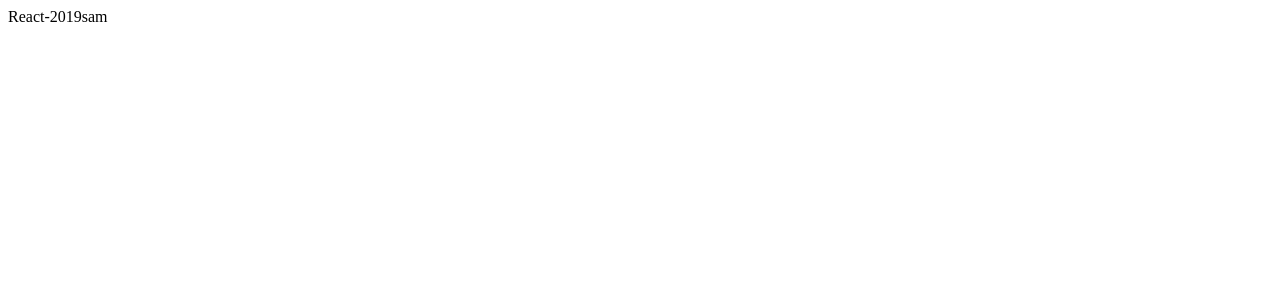
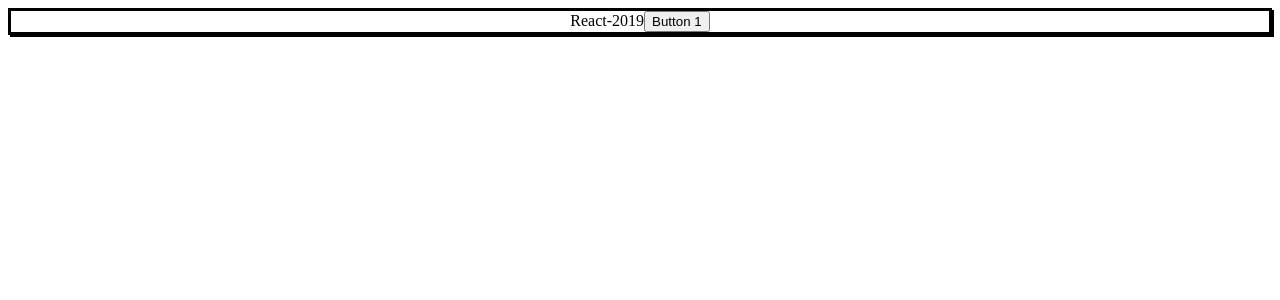
Before and after one commit to smerante/react-2019, a React (Create React App) app in the folder app1/: page / in a window 1280 px wide. Shown: the top 300 px of the page. Built offline with nearby package versions, Linux system fonts and the light colour scheme; the HTML template or start-up script is replaced by a standard one.

Commit message:
l17: react rendering with styles

```diff
--- /dev/null
+++ b/app1/src/App.css
@@ -0,0 +1,3 @@
+button:hover {
+    color: yellow;
+}
--- a/app1/src/App.js
+++ b/app1/src/App.js
@@ -1,17 +1,25 @@
 import React, { Component } from 'react';
+import './App.css';
+import * as styles from './styles'
 
 class App extends Component {
-// name = 'same' ==> {this.sam}
+
 
   render() {
-   const name = 'sam'
+
     return (
       <div className="App">
-        React-2019
-       {name}
+        <div style={styles.divStyle}>
+          React-2019
+        <button id="test" className="test">Button 1 </button>
+        </div>
       </div>
     );
   }
 }
 
+const appInstance = new App();
+
+console.warn(appInstance);
+
 export default App;
--- /dev/null
+++ b/app1/src/styles.js
@@ -0,0 +1,6 @@
+
+export const divStyle = {
+    border: 'solid',
+    textAlign: 'center',
+    boxShadow: '2px 2px'
+}
```
